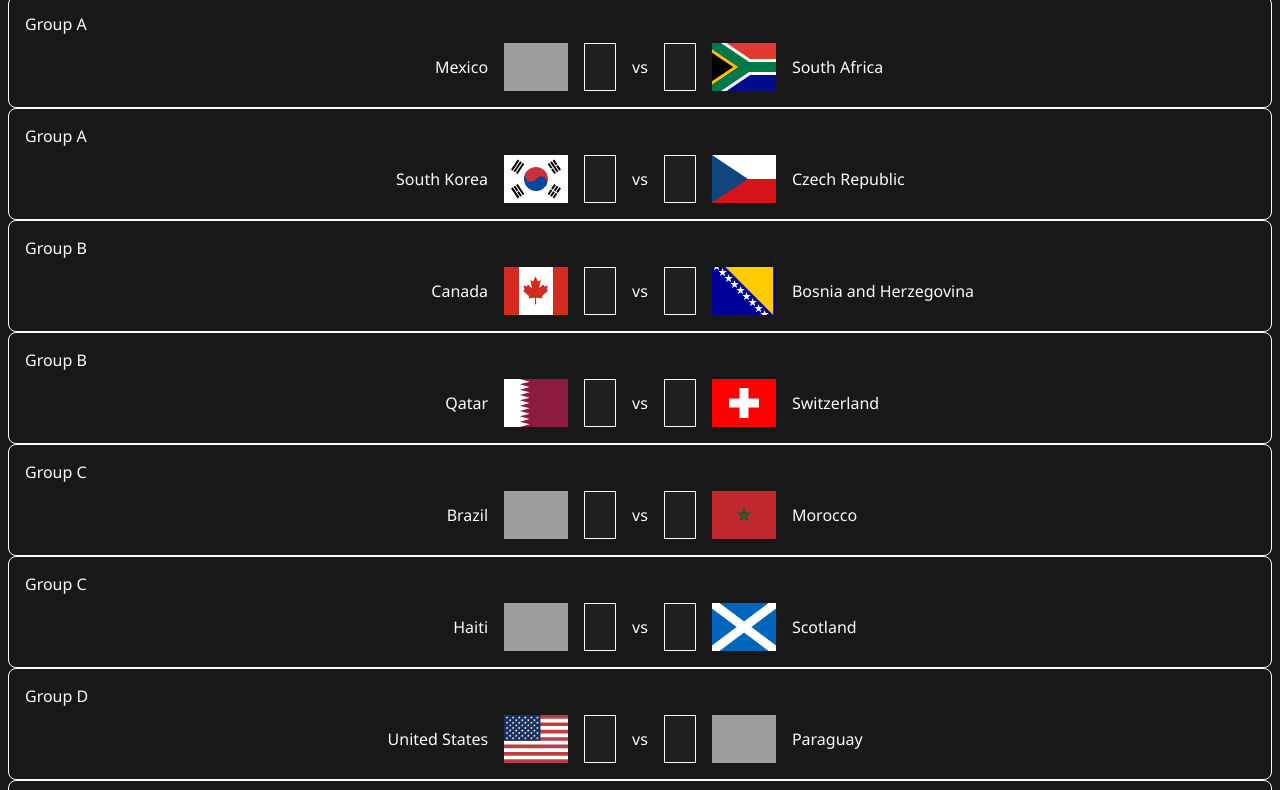
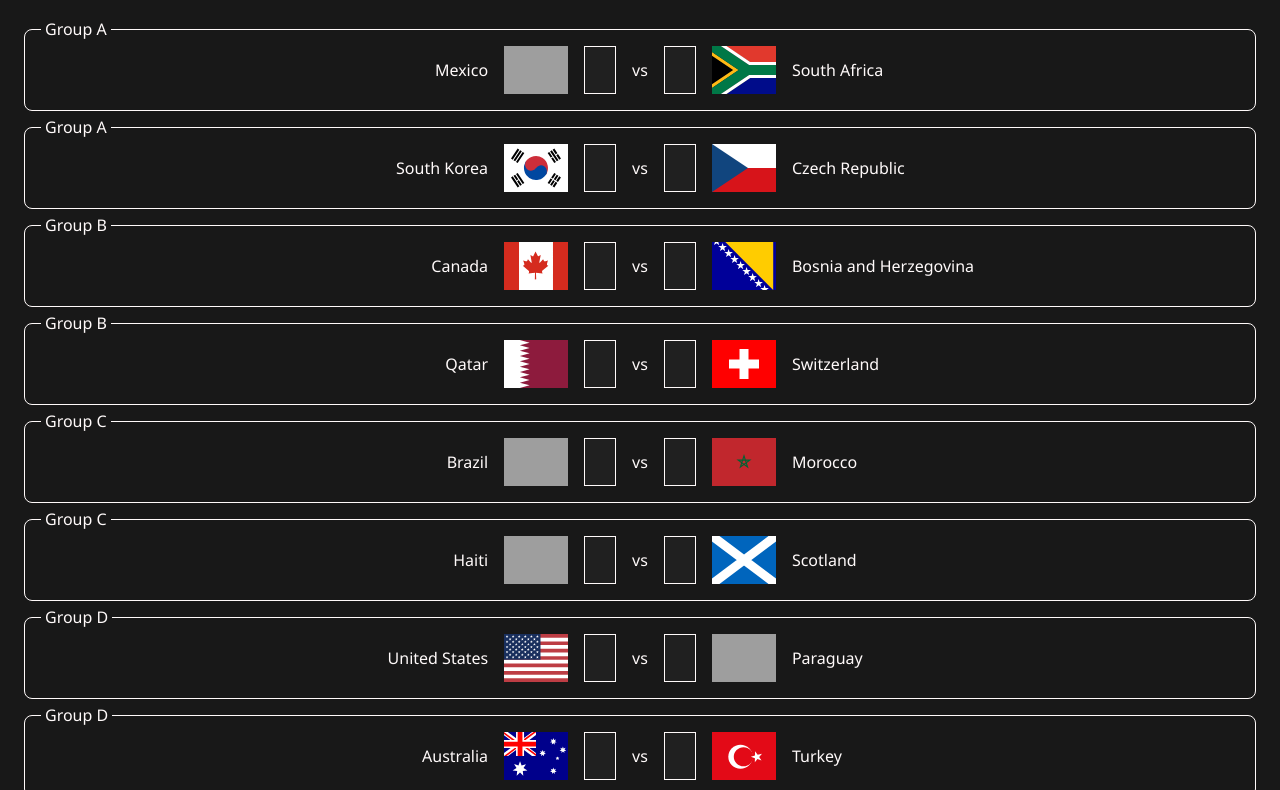
Before and after one commit to Kariem816/fwc-playoff, a website built with Vite: page index.html in a window 1280 px wide. Shown: the part 166-956 px from the top of the page. Built offline with nearby package versions, Linux system fonts and the light colour scheme; grey boxes are pictures that could not be loaded.

Commit message:
a little bit of styles fix

```diff
--- a/src/style.css
+++ b/src/style.css
@@ -18,6 +18,8 @@
 	top: 0;
 	right: 0;
 	left: 0;
+	z-index: 99;
+	height: 4rem;
 
 	display: flex;
 	justify-content: space-between;
@@ -58,16 +60,16 @@
 	}
 }
 
-main {
-	flex: 1;
-	overflow-y: auto;
-}
-
 .main {
 	padding: 0.5rem;
+
+	&:has(.playoffs) {
+		padding: 0;
+	}
 }
 
 footer {
+	height: 2rem;
 	display: flex;
 	justify-content: center;
 	align-items: center;
@@ -75,11 +77,11 @@
 	background-color: #282828;
 }
 
-.fixtures {
+.matches {
 	display: grid;
-	grid-template-columns: repeat(3, 1fr);
+	grid-template-columns: 1fr;
 	grid-auto-flow: row;
-	gap: 0.5rem;
+	gap: 1rem 0.5rem;
 	padding: 1rem;
 }
 
@@ -103,6 +105,8 @@
 	border: 1px solid snow;
 	border-radius: 0.5rem;
 	gap: 0.5rem;
+
+	position: relative;
 }
 
 .match-header {
@@ -110,6 +114,13 @@
 	justify-content: center;
 	align-items: center;
 	gap: 1rem;
+}
+
+.match-group {
+	position: absolute;
+	padding: 0.25rem;
+	background-color: #181818;
+	top: -1rem;
 }
 
 .team-label {
@@ -215,7 +226,10 @@
 
 .playoffs {
 	max-width: 100vw;
+	height: calc(100vh - 6rem);
 	overflow-x: auto;
+
+	scrollbar-width: thin;
 }
 
 .bracket {
```
